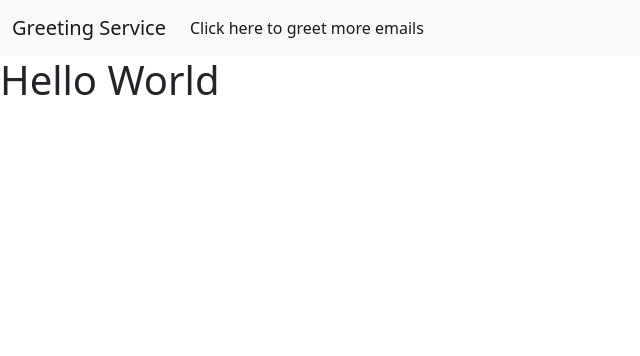
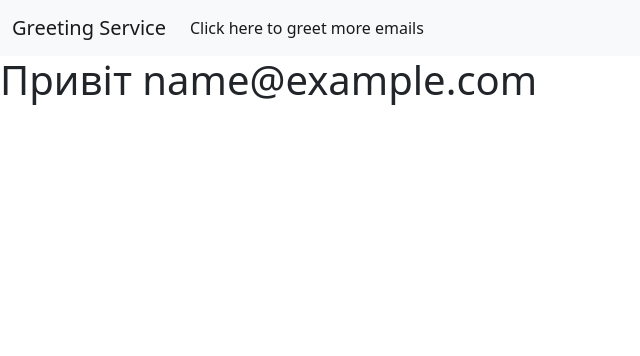
Before and after one commit to RainbowHawk1993/Greeting-Service, a Flask app: template templates/greeting.html in a window 1280 px wide. Shown: the top 356 px of the page, without its empty margins (0-640 px from the left). Run offline with Flask 2, Linux system fonts and the light colour scheme; the template is opened without the code that fills it: most values are stand-ins (such as "Sample title", 1, 10 or a date in 2020).

```diff
--- a/app.py
+++ b/app.py
@@ -15,13 +15,14 @@ def greeting():
     #today = date.today()
 
     if not email:
-        error_statement = "ERROR... All form fields required"
+        error_statement = "Поле вітання пусте!"
         return render_template("index.html", error_statement=error_statement, email=email)
 
 
     for em in emails:
         if (email == em):
-            error_statement = "Привіт", email, "вже бачилися!"
+           #error_statement = "Привіт", email, "вже бачилися!"
+            error_statement = "Привіт {} вже бачилися!".format(email)
             return render_template("index.html", error_statement=error_statement, email=email)
 
     emails.append(email)
--- a/templates/greeting.html
+++ b/templates/greeting.html
@@ -26,6 +26,6 @@
           </div>
       </nav>
 
-<h1> Hello World </h1>
+<h1> Привіт {{ email }} </h1>
   </body>
 </html>
--- a/templates/index.html
+++ b/templates/index.html
@@ -40,7 +40,7 @@
 
    <br>
 
-    <h1>Add a new member</h1>
+    <h1>Greet someone!</h1>
 
     <form action="/greeting", method="POST">
         <div class="mb-3">
@@ -51,9 +51,6 @@
       </form>
 
     <br>
-    {% if error_statement %}
-
-    {% endif %}
 
 </div>
 
```
